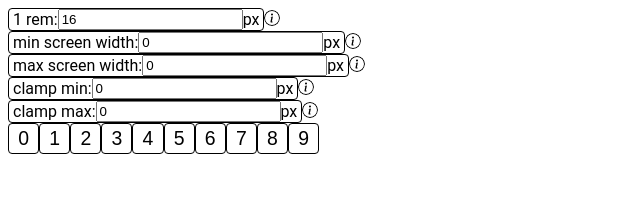
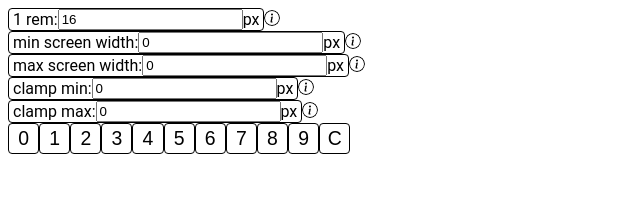
Before and after one commit to 10high/Fluid-Typography-Calculator, a React (Vite) app: page / in a window 1280 px wide. Shown: the top 213 px of the page, without its empty margins (0-640 px from the left). Built offline with nearby package versions, Linux system fonts and the light colour scheme.

Commit message:
Feature: adds "C" to keypad that clears all input and resets "1 rem" to 16

```diff
--- a/src/App.jsx
+++ b/src/App.jsx
@@ -64,6 +64,10 @@ const unitInputItemWrapperKey = [
   self.crypto.randomUUID(),
 ];
 
+const miscKeys = {
+  clearButton: self.crypto.randomUUID(),
+};
+
 function App() {
   const [inputFieldObjs, setInputFieldObjs] = useState(inputFields);
   const [inputWithFocusId, setInputWithFocusId] = useState("");
@@ -101,6 +105,12 @@ function App() {
             inputWithFocusId={inputWithFocusId}
           />
         ))}
+        <KeypadButton
+          buttonValue="C"
+          setInputFieldObjs={setInputFieldObjs}
+          key={miscKeys.clearButton}
+          inputWithFocusId={inputWithFocusId}
+        />
       </div>
     </div>
   );
--- a/src/components/KeypadButton/KeypadButton.jsx
+++ b/src/components/KeypadButton/KeypadButton.jsx
@@ -17,8 +17,7 @@ export default function KeypadButton({
   const [inputCaretPosition, setInputCaretPosition] = useState(0);
   const [keypadButtonClicked, setKeypadButtonClicked] = useState(false);
 
-  function handleOnClick({ target }) {
-    if (inputWithFocusId === "") return;
+  function handleDigitButton(digitValue) {
     const elementWithFocus = document.getElementById(inputWithFocusId);
 
     const selectionStart = elementWithFocus.selectionStart;
@@ -26,7 +25,7 @@ export default function KeypadButton({
 
     const updatedValue =
       elementWithFocus.value.substring(0, selectionStart) +
-      target.value +
+      digitValue +
       elementWithFocus.value.substring(
         selectionEnd,
         elementWithFocus.value.length
@@ -46,6 +45,27 @@ export default function KeypadButton({
     }
 
     elementWithFocus.focus();
+  }
+
+  function handleCButton() {
+    const elementWithFocus = document.getElementById(inputWithFocusId);
+    setInputFieldObjs((objs) =>
+      objs.map((obj) =>
+        obj.text === "1 rem:"
+          ? { ...obj, inputValue: "16" }
+          : { ...obj, inputValue: "0" }
+      )
+    );
+    elementWithFocus.focus();
+  }
+
+  function handleOnClick({ target }) {
+    if (inputWithFocusId === "") return;
+    if (target.value === "C") {
+      handleCButton();
+      return;
+    }
+    handleDigitButton(target.value);
   }
 
   useEffect(
```
